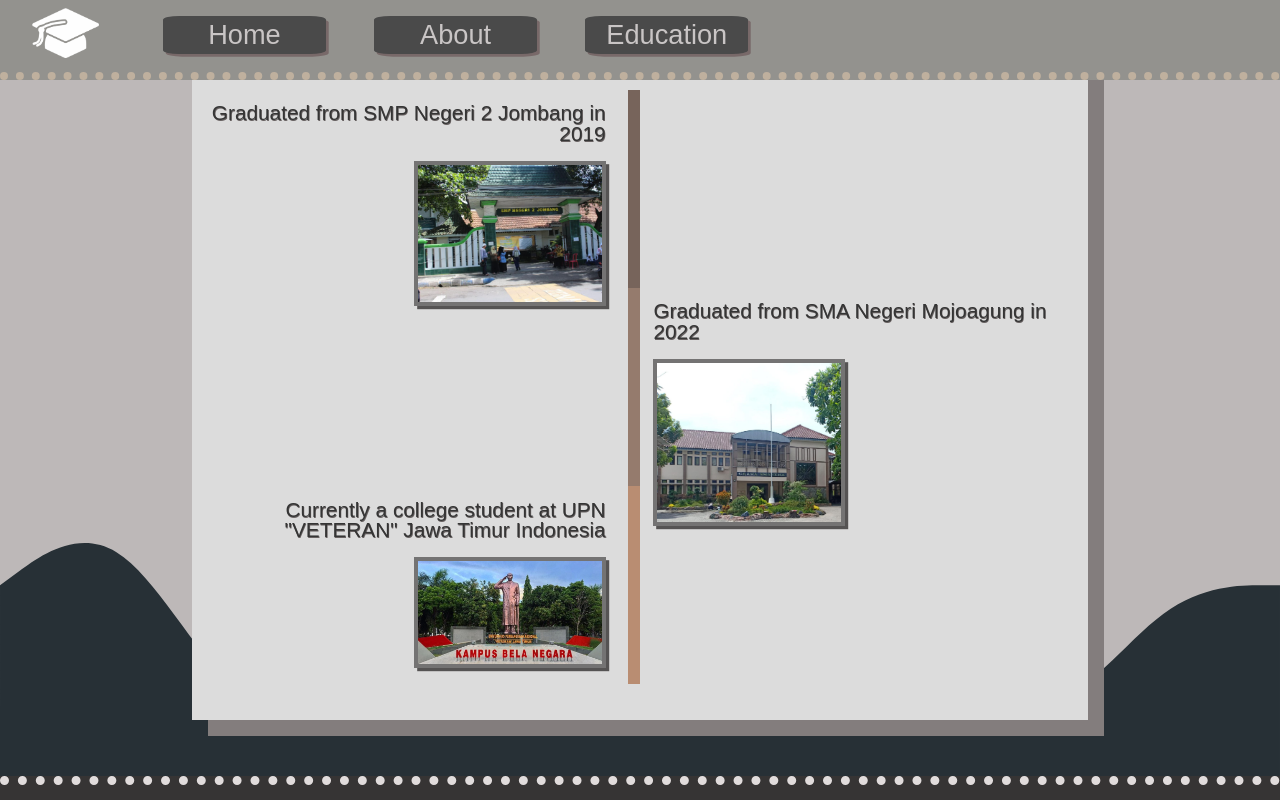
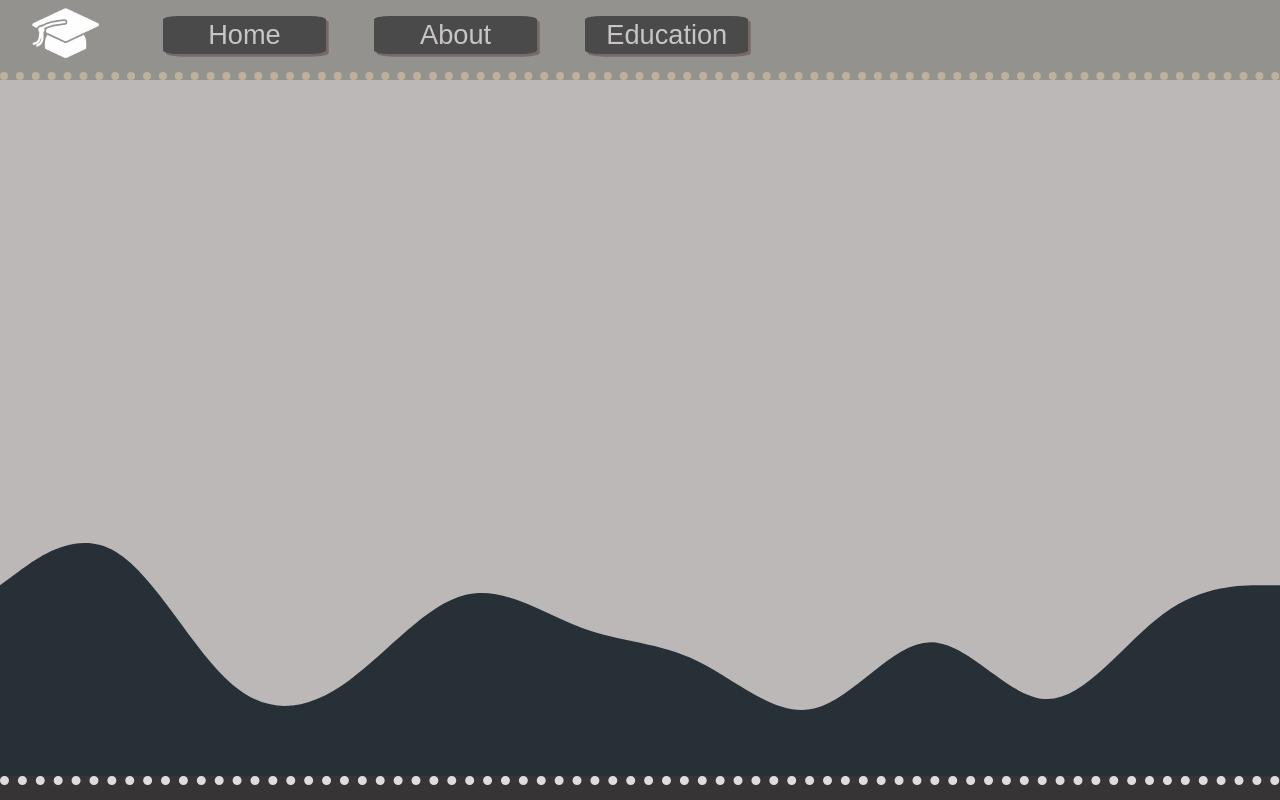
Before and after one commit to AlbiAkhsanul/AlbiAkhsanul.github.io, a plain HTML site: page src/edu.html in a window 1280 px wide. Drawn offline with Linux system fonts and the light colour scheme.

Commit message:
reseting the edu page and minor fixes

```diff
--- a/css/aboutstyle.css
+++ b/css/aboutstyle.css
@@ -147,6 +147,7 @@ svg{
         padding-top: 10vh;
         border-right: 1em solid rgb(68, 32, 32);
         box-shadow: 0.5em 0.5em rgb(91, 64, 64);
+        transition: 0.3s;
     }
         .mainRight:hover{
             padding-top: 15vh;
--- a/css/edustyle.css
+++ b/css/edustyle.css
@@ -117,64 +117,6 @@ svg{
 	height: 90%;
 	list-style-type: none;
 }
-	.mainLeft{
-		width: 35%;
-		height: 100%;
-		background-color: rgb(220, 220, 220);
-		box-shadow: 1em 1em rgb(131, 125, 125);
-		text-align: right;
-		padding-top: 7%;
-		padding-bottom: 5%;
-	}
-		.itemLeft{
-			height: 100%;
-		}
-			#jhsLeft{
-				height: 35%;
-				border-right: 0.8em solid rgb(119, 100, 91);
-				padding: 3% 5% 0 3%;
-			}
-			#hsLeft{
-				height: 35%;
-				padding: 3% 5% 0 3%;
-				border-right: 0.8em solid rgb(149, 123, 109);
-			}
-			#clLeft{
-				height: 35%;
-				padding: 3% 5% 0 3%;
-				border-right: 0.8em solid rgb(185, 141, 114);
-			}
-
-	.mainRight{
-		width:35%;
-		height: 100%;
-		background-color: rgb(220, 220, 220);
-		box-shadow: 1em 1em rgb(131, 125, 125);
-		padding-top: 7%;
-		padding-bottom: 5%;
-	}
-		.itemRight{
-			height: 100%;
-		}
-			#jhsRight{
-				height: 35%;
-				padding: 3% 0 5% 3%;
-			}
-			#hsRight{
-				height: 35%;
-				padding: 3% 0 5% 3%;
-			}
-			#clRight{
-				height: 35%;
-				padding: 3% 0 5% 3%;
-			}
-
-	#school{
-		width: 12em;
-		margin-top: 1em;
-		border: 0.3em solid rgb(116, 115, 115);
-		box-shadow: 0.2em 0.2em rgb(85, 83, 83);
-	}
 
 #bot{
 	width: 100%;
@@ -202,7 +144,7 @@ svg{
 	    	font-size: 1.5em;
 	    }
         #icon{
-            height: 2.5rem;
+            height: 3rem;
             margin-right: 4rem;
             padding-bottom: 0.5em;
         }
@@ -210,16 +152,5 @@ svg{
 	.container .main{
 		height: 1000px;
 	}
-		.mainLeft{
-			width: 45%;
-			height: 100%;
-			padding-top: 15%;
-			padding-bottom: 10%;
-		}
 
-		.mainRight{
-			width: 45%;
-			padding-top: 15%;
-			padding-bottom: 10%;
-		}
 }
--- a/src/edu.html
+++ b/src/edu.html
@@ -19,35 +19,7 @@
             </ul>
         </nav>
         <div class="main">
-            <div class="mainLeft">
-                <ul class="itemLeft">
-                    <li id="jhsLeft">
-                        <h1>
-                            Graduated from SMP Negeri 2 Jombang in 2019
-                        </h1>
-                        <img src="../images/smpn2jombang.jpeg" alt="spada" id="school">
-                    </li>
-                    <li id="hsLeft"></li>
-                    <li id="clLeft">
-                        <h1>
-                            Currently a college student at UPN "VETERAN" Jawa Timur Indonesia
-                        </h1>
-                        <img src="../images/UPN.jpg" alt="UPN" id="school">
-                    </li>
-                </ul>
-            </div>
-            <div class="mainRight">
-                <div class="itemRight">
-                    <li id="jhsRight"></li>
-                    <li id="hsRight">
-                        <h1>
-                            Graduated from SMA Negeri Mojoagung in 2022
-                        </h1>
-                        <img src="../images/smanema.jpeg" alt="smanema" id="school">
-                    </li>
-                    <li id="clRight"></li>
-                </div>
-            </div>
+
         </div>
         <svg xmlns="http://www.w3.org/2000/svg" viewBox="0 0 1440 320">
             <path fill="#273036" fill-opacity="1" d="M0,96L21.8,80C43.6,64,87,32,131,58.7C174.5,85,218,171,262,208C305.5,245,349,235,393,202.7C436.4,171,480,117,524,106.7C567.3,96,611,128,655,144C698.2,160,742,160,785,181.3C829.1,203,873,245,916,234.7C960,224,1004,160,1047,160C1090.9,160,1135,224,1178,224C1221.8,224,1265,160,1309,128C1352.7,96,1396,96,1418,96L1440,96L1440,320L1418.2,320C1396.4,320,1353,320,1309,320C1265.5,320,1222,320,1178,320C1134.5,320,1091,320,1047,320C1003.6,320,960,320,916,320C872.7,320,829,320,785,320C741.8,320,698,320,655,320C610.9,320,567,320,524,320C480,320,436,320,393,320C349.1,320,305,320,262,320C218.2,320,175,320,131,320C87.3,320,44,320,22,320L0,320Z"></path>
```
Also changed, not shown: images/smanema.jpeg (deleted), images/smpn2jombang.jpeg (deleted), 1 other file.
